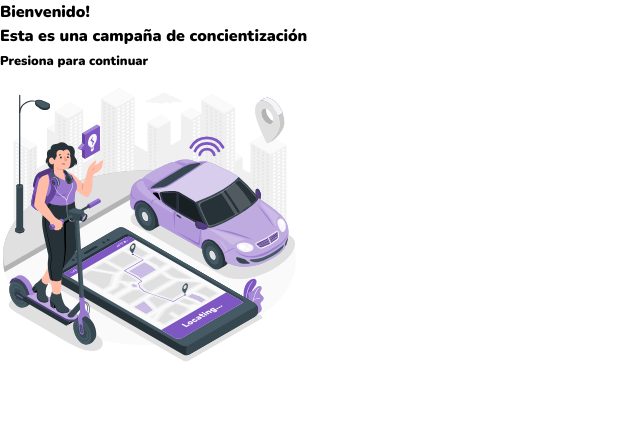
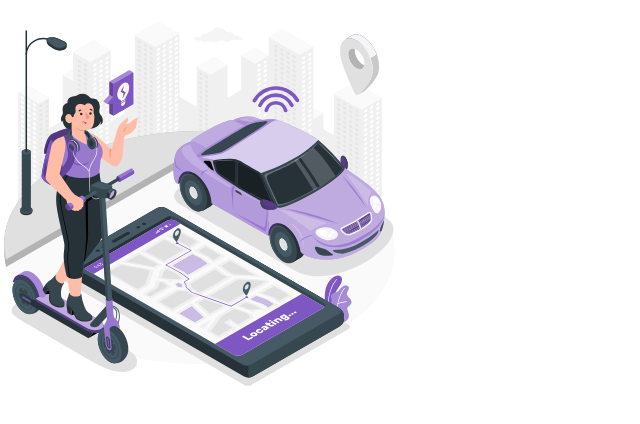
Before and after one commit to HSQE-Development/Banners-list, a React (Vite) app: page / in a window 1280 px wide. Shown: the top 424 px of the page, without its empty margins (0-640 px from the left). Built offline with nearby package versions, Linux system fonts and the light colour scheme.

Commit message:
new welcome

```diff
--- a/src/App.tsx
+++ b/src/App.tsx
@@ -1,6 +1,5 @@
 import Stories, { Company } from "./Components/Stories";
 import Imagencampana from "./assets/Imagencampaña.png";
-import Welcome from "./Components/Welcome";
 import FirstBanner from "./Components/FirstBanner";
 import LogoAso from "./assets/Asooccidente/Logo.png";
 import BannerHseq from "./assets/HSEQ/BICIUSUARIO.gif";
@@ -23,13 +22,25 @@ import CdaB_13 from "./assets/CDA/13.gif";
 import CdaB_14 from "./assets/CDA/14.gif";
 import CdaB_15 from "./assets/CDA/15.gif";
 import CdaB_16 from "./assets/CDA/16.gif";
+import Welcome from "./assets/Welcome.svg";
 
 function App() {
   const storiesData: Company[] = [
     {
       stories: [
         {
-          content: <Welcome />,
+          content: (
+            <div className="w-full h-full flex justify-center items-center text-white text-xl bg-zinc-800">
+              <img
+                src={Welcome}
+                alt="Imagen de welcome"
+                loading="lazy"
+                width={400}
+                height={200}
+                className="w-full h-full object-fill lg:object-fill aspect-video"
+              />
+            </div>
+          ),
         },
         {
           content: <FirstBanner />,
```
Also changed, not shown: src/assets/bienvenido.gif (added).
